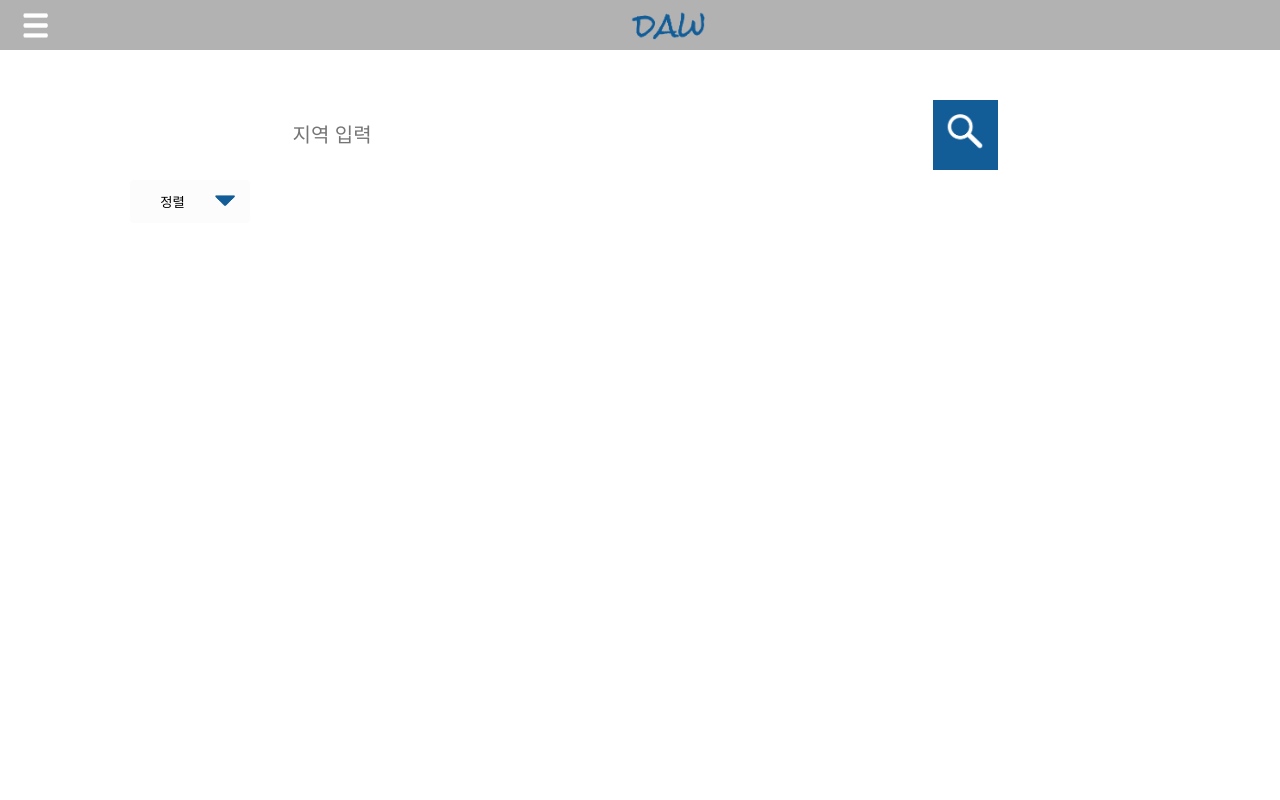
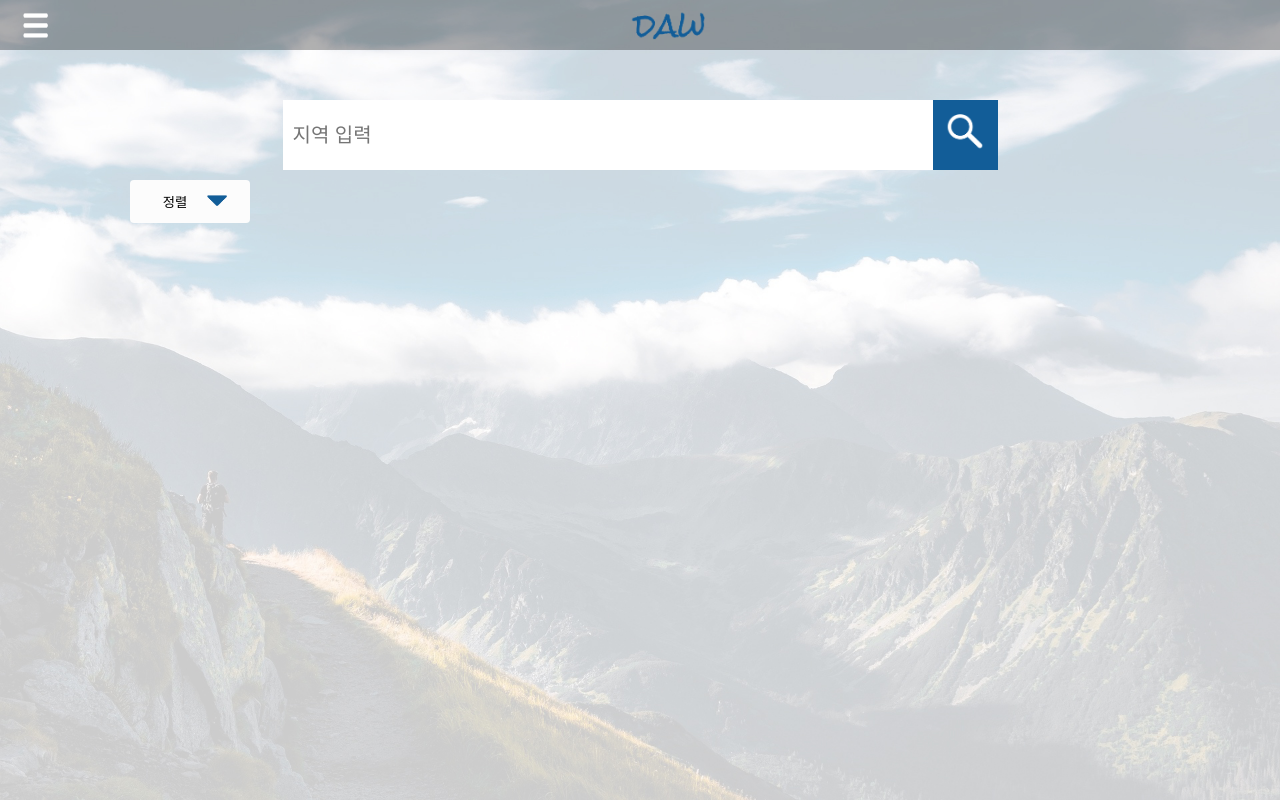
Before and after one commit to BCU-programming/DAWproject, a plain HTML site: page search.html in a window 1280 px wide. Drawn offline with Linux system fonts and the light colour scheme.

Commit message:
전체 조정

```diff
--- a/css/join.css
+++ b/css/join.css
@@ -1,3 +1,9 @@
+body {
+  background: url("../imgs/배경.jpg") no-repeat;
+  background-size: cover;
+  margin: 0%;
+}
+
 .hamberger_img {
   width: 25px;
   height: 25px;
--- a/css/login.css
+++ b/css/login.css
@@ -1,3 +1,9 @@
+body {
+  background: url("../imgs/배경.jpg") no-repeat;
+  background-size: cover;
+  margin: 0%;
+}
+
 .hamberger_img {
   width: 25px;
   height: 25px;
--- a/css/main.css
+++ b/css/main.css
@@ -1,6 +1,7 @@
 body {
-  font-family: "Nanum Gothic", sans-serif;
-  font-weight: var(--font-regular);
+  background: url("../imgs/배경.jpg") no-repeat;
+  background-size: cover;
+  margin: 0%;
 }
 
 .main_container {
--- a/css/search.css
+++ b/css/search.css
@@ -1,3 +1,9 @@
+body {
+  background: url("../imgs/배경 투명도 20.jpg") no-repeat;
+  background-size: cover;
+  margin: 0%;
+}
+
 .search_bar {
   display: flex;
   justify-content: center;
@@ -35,7 +41,7 @@ input::placeholder {
 
 .dropbtn_click {
   width: 20px;
-  margin-left: 15px;
+  margin-left: 10px;
 }
 
 .dropdown {
@@ -73,8 +79,10 @@ input::placeholder {
   text-decoration: none;
   color: rgb(37, 37, 37);
   font-size: 12px;
+  margin-left: 4px;
   padding: 12px 20px;
 }
+
 .dropdown-content div:hover {
   background-color: rgb(226, 226, 226);
 }
--- a/css/style.css
+++ b/css/style.css
@@ -26,9 +26,8 @@
 }
 
 body {
-  background: url("../imgs/배경.jpg") no-repeat;
-  background-size: cover;
-  margin: 0%;
+  font-family: "Nanum Gothic", sans-serif;
+  font-weight: var(--font-regular);
 }
 
 .daw-logo {
@@ -53,7 +52,6 @@ body {
   justify-content: center;
 }
 
-
 .hamberger_img {
   width: 25px;
   height: 25px;
```
